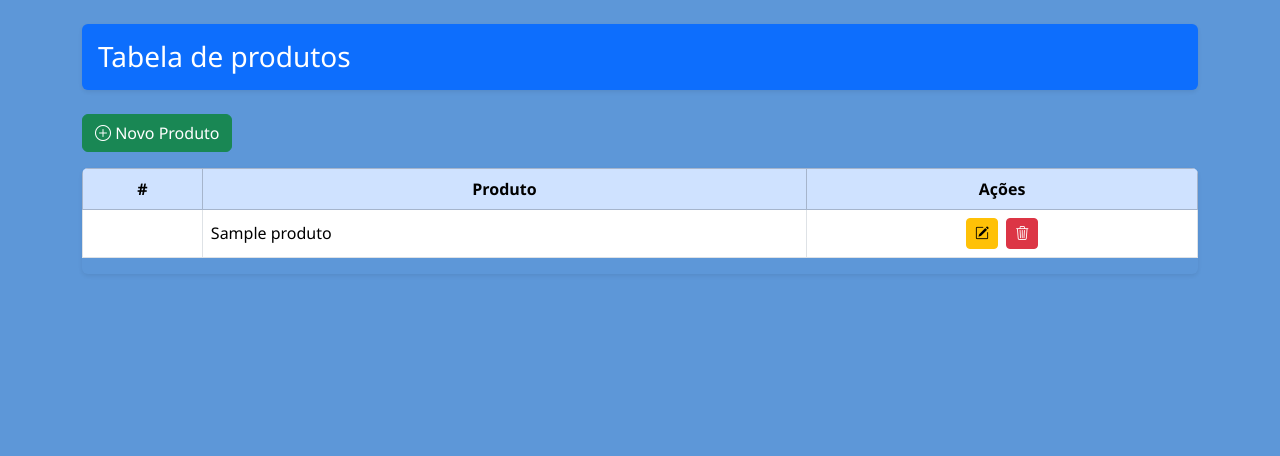
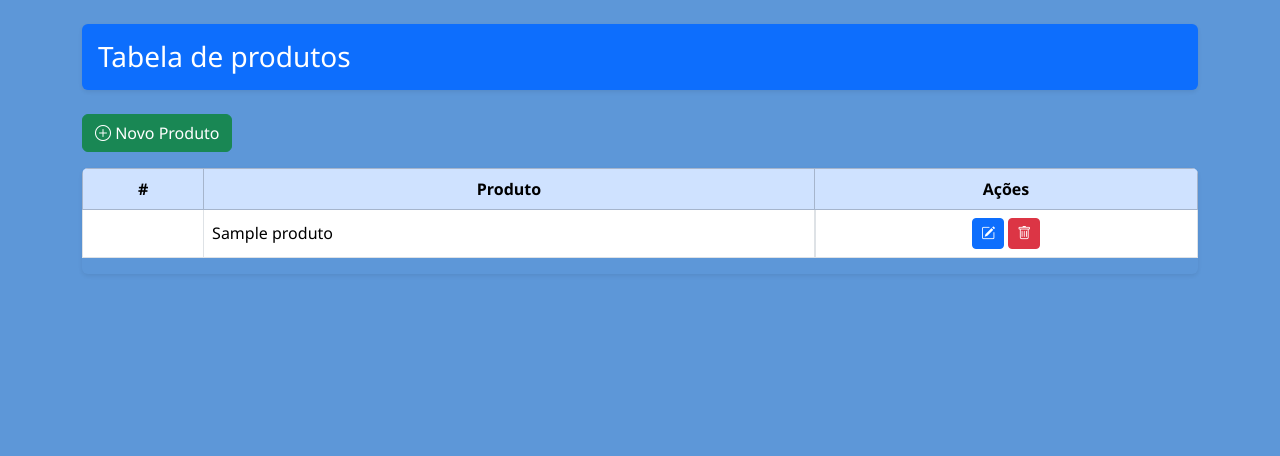
Before and after one commit to IsabelaGattass/cerisabela, a PHP site: page /Produtos.php in a window 1280 px wide. Shown: the part 56-512 px from the top of the page. Run offline with PHP 8.4, Linux system fonts and the light colour scheme; tables that the repository leaves empty or names only in its code hold one stand-in row (values such as "Sample post"); data that the repository does not hold is empty; some libraries are stand-ins or nearby versions.

Commit message:
MEXENDO NO CODIGO

```diff
--- a/Produtos.php
+++ b/Produtos.php
@@ -47,25 +47,30 @@
                         <tr>
                             <td><?php echo $produto->idProduto; ?></td>
                             <td class="text-start"><?php echo $produto->nome; ?></td>
-                            <td>
-                                <a href="#" class="btn btn-sm btn-warning me-1" title="Editar">
-                                    <i class="bi bi-pencil-square"></i>
-                                </a>
-                                <a href="#" class="btn btn-sm btn-danger" title="Excluir">
-                                    <i class="bi bi-trash3"></i>
-                                </a>
-                            </td>
-                        </tr>
-                    <?php endforeach; ?>
-                </tbody>
-            </table>
-        </div>
+                            <td class="d-flex justify-content-center gap-1">
+                            <form action="<?php echo htmlspecialchars("CadastroProduto.php") ?>" method="post" class="d-flex">
+                                <input type="hidden" name="idProduto" value="<?php echo $produto->idProduto ?>"><button
+                                    name="btnEditar" class="btn btn-primary btn-sm" type="submit"
+                                    onclick="return confirm('Tem certeza que deseja editar o produto?');"><i
+                                        class="bi bi-pencil-square"></i>
+                                </button>
+                            </form>
+                                  <form action="<?php echo htmlspecialchars("CadastroProduto.php") ?>" method="post" class="d-flex">
+                                <input type="hidden" name="idProduto" value="<?php echo $produto->idProduto ?>"><button
+                                    name="btnDeletar" class="btn btn-danger btn-sm" type="submit"
+                                    onclick="return confirm('Tem certeza que deseja deletar o produto?');"><i
+                                        class="bi bi-trash"></i>
+                                </button>
+                            </form>
+                           </td>
+                    </tr>
+                <?php endforeach; ?>
+            </tbody>
+        </table>
     </main>
-
-    <footer class="mt-auto">
+    <footer>
         <?php require_once "_parts/_footer.php"; ?>
     </footer>
-
     <script src="https://cdn.jsdelivr.net/npm/bootstrap@5.3.5/dist/js/bootstrap.bundle.min.js"></script>
 </body>
 
```
Also changed, not shown: processa_produto.php (+31 -12 lines).
